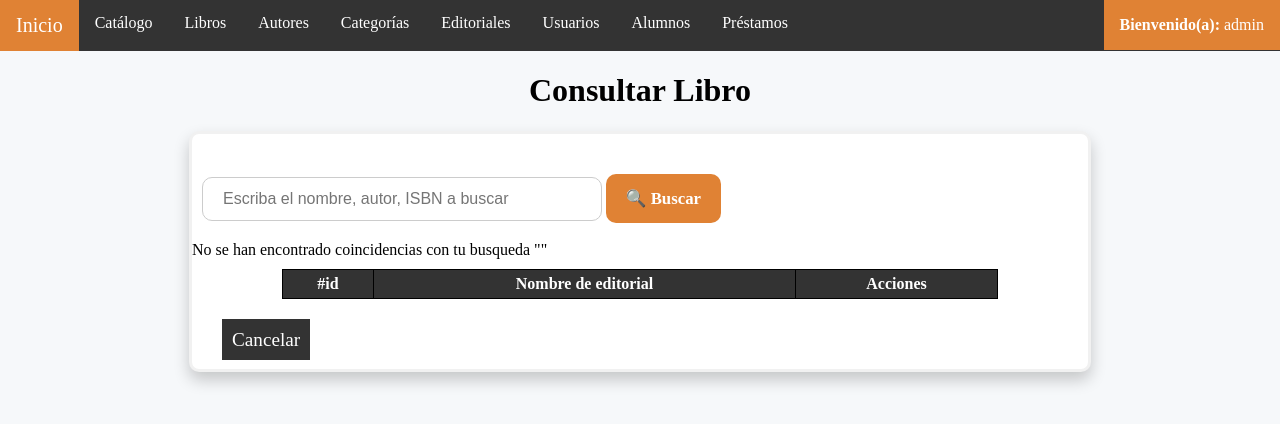
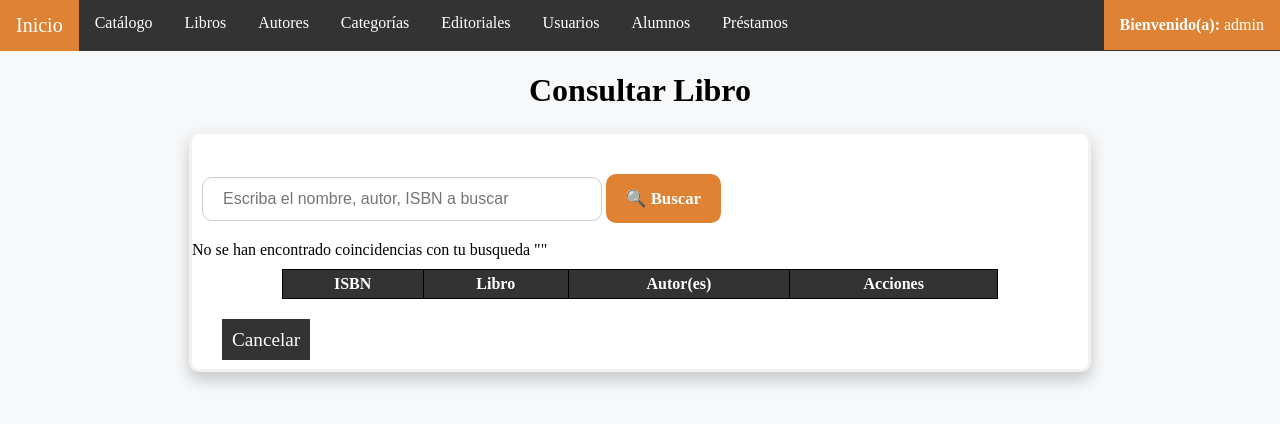
Before and after one commit to marko4789/Biblioteca-escolar-php, a PHP site: page /libroConsultar.php in a window 1280 px wide. Shown: the top 424 px of the page. Run offline with PHP 8.4, Linux system fonts and the light colour scheme; a user stored in the database is signed in; tables that the repository leaves empty hold one stand-in row (values such as "Sample post"); data that the repository does not hold is empty.

Commit message:
Consulta de Libros

```diff
--- a/Conexion.php
+++ b/Conexion.php
@@ -82,9 +82,15 @@
         }
 
         public function buscarLibro($libro) {
-            $sql = "Select * FROM libros WHERE CONCAT(
-                idEditorial,
-                editorial) like '%$libro%' AND status = 'Activo';";
+            $sql = "SELECT * FROM ((libros
+                    INNER JOIN relacion_autoria ON libros.idLibro = relacion_autoria.idlibro)
+                    INNER JOIN autores ON relacion_autoria.idAutor = autores.idAutor)
+                    WHERE CONCAT(libros.isbn,
+                                 libros.titulo,
+                                 autores.nombre,
+                                 autores.apellidoPaterno,
+                                 autores.apellidoMaterno)
+                    like '%$libro%' AND libros.status = 'Activo';";
 
 
             return $this->conexion->query($sql);
@@ -92,15 +98,24 @@
 
         public function buscarAlumno($alumno) {
             if (is_int($alumno)){
-                $sql = "Select * FROM alumnos WHERE idAlumno = $alumno AND status = 'Activo';";
+                $sql = "SELECT * FROM alumnos WHERE idAlumno = $alumno AND status = 'Activo';";
             }else{
-                $sql = "Select * FROM alumnos WHERE CONCAT(
+                $sql = "SELECT * FROM alumnos WHERE CONCAT(
                     idAlumno,
                     nombre,
                     apellidoPaterno,
                     apellidoMaterno,
                     matricula) like '%$alumno%' AND status = 'Activo';";
             }
+
+            return $this->conexion->query($sql);
+        }
+
+        public function obtenerAutores($idLibro) {
+            $sql = "SELECT autores.nombre, autores.apellidoPaterno, autores.apellidoMaterno
+                    FROM (autores
+                    INNER JOIN relacion_autoria ON autores.idAutor = relacion_autoria.idAutor)
+                    WHERE relacion_autoria.idLibro = $idLibro;";
 
             return $this->conexion->query($sql);
         }
--- a/libroConsultar.php
+++ b/libroConsultar.php
@@ -38,7 +38,7 @@
     <div class = "frmFormulario">
 
         <form class = "frmBuscar" method="post" action= 'libroConsultar.php'>
-            <input placeholder = "Escriba el nombre, autor, ISBN a buscar" name="editorial" type="text" pattern="([\w]|[á-úñÑ.\s])+" required>
+            <input placeholder = "Escriba el nombre, autor, ISBN a buscar" name="libro" type="text" pattern="([\w]|[á-úñÑ.\-\s])+" required>
             <button type="submit" name="buscar">🔍 Buscar</button>
         </form>
 
@@ -46,8 +46,9 @@
             <table>
                 <thead>
                     <tr>
-                        <th scope="col">#id</th>
-                        <th scope="col">Nombre de editorial</th>
+                        <th scope="col">ISBN</th>
+                        <th scope="col">Libro</th>
+                        <th scope="col">Autor(es)</th>
                         <th scope="col">Acciones</th>
                     </tr>
                 </thead>
@@ -56,17 +57,24 @@
 
                         while($fila = mysqli_fetch_array($datos)){
                             echo "<tr>";
-                            echo "<th scope='row'>".$fila['idEditorial']."</th>";
-                            echo "<td>".$fila['editorial']."</td>";
+                            echo "<th scope='row'>".$fila['isbn']."</th>";
+                            echo "<td>".$fila['titulo']."</td>";
+                            echo "<td>";
+                                $autores = $server->obtenerAutores($fila['idLibro']);
+                                    while ($autor = mysqli_fetch_array($autores)){
+                                        echo " - ".$autor["nombre"]." ".$autor["apellidoPaterno"]." ".$autor["apellidoPaterno"]."<br>";
+                                    }
+                            echo "</td>";
                             echo "<td>
-                                    <a class='btnEditar' href='editorialModificar.php?id=".$fila['idEditorial']."'>🖉 Editar</a>
-                                    <a class='btnEliminar' href='editorialDeshabilitar.php?id=".$fila['idEditorial']."'>⮾ Eliminar</a>
+                                    <a class='btnEditar' href='libroDetalles.php?id=".$fila['idLibro']."'>Ver detalles</a>
+                                    <a class='btnEditar' href='libroModificar.php?id=".$fila['idLibro']."'>🖉 Editar</a>
+                                    <a class='btnEliminar' href='libroDeshabilitar.php?id=".$fila['idLibro']."'>⮾ Eliminar</a>
                                 </td>";
                             echo "</th>";
                             echo "</tr>";
                         }
                         if (mysqli_num_rows($datos) == 0){
-                            echo 'No se han encontrado coincidencias con tu busqueda "'.$editorial.'"';
+                            echo 'No se han encontrado coincidencias con tu busqueda "'.$libro.'"';
                         }
 
                     ?>
@@ -75,7 +83,7 @@
 
         </div>
 
-        <a class = "cancel" href="editorialConsultar.php">Cancelar</a>
+        <a class = "cancel" href="libroConsultar.php">Cancelar</a>
         <br><br>
 
     </div>
```
